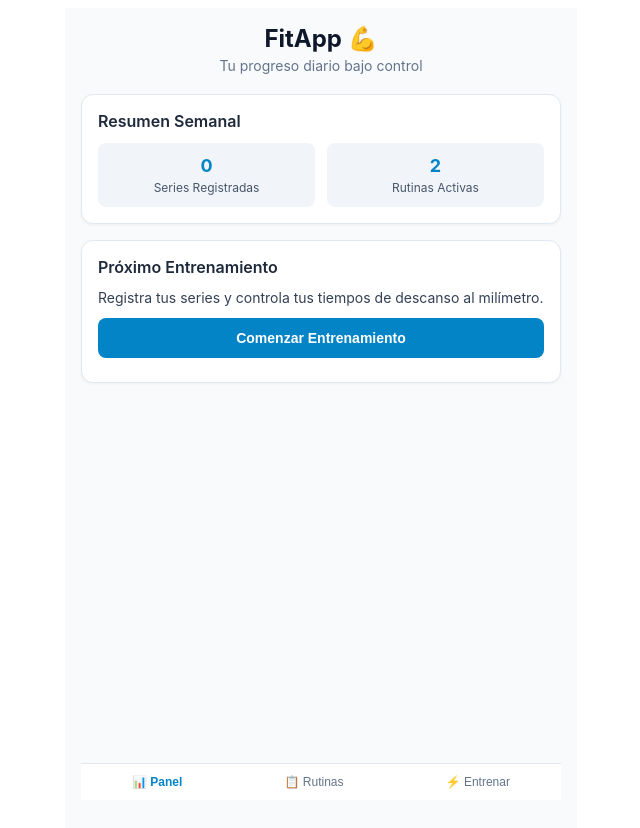
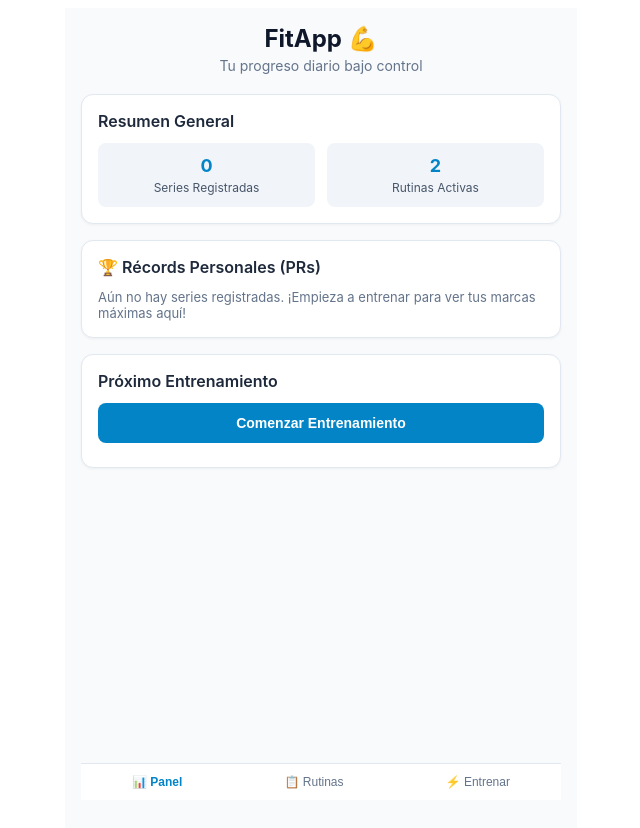
Before and after one commit to Natxmad-boop/fitapp, a React (Vite) app: page / in a window 1280 px wide. Shown: the top 828 px of the page, without its empty margins (319-959 px from the left). Built offline with nearby package versions, Linux system fonts and the light colour scheme.

Commit message:
Update App.tsx

```diff
--- a/src/App.tsx
+++ b/src/App.tsx
@@ -141,6 +141,13 @@ const styles = {
   },
 };
 
+interface SetItem {
+  name: string;
+  weight: number;
+  reps: number;
+  date: string;
+}
+
 export default function App() {
   const [activeTab, setActiveTab] = useState<'dashboard' | 'routines' | 'tracker'>('dashboard');
 
@@ -152,7 +159,7 @@ export default function App() {
     ];
   });
 
-  const [history, setHistory] = useState(() => {
+  const [history, setHistory] = useState<SetItem[]>(() => {
     const saved = localStorage.getItem('fitapp_history');
     return saved ? JSON.parse(saved) : [];
   });
@@ -162,7 +169,7 @@ export default function App() {
   const [weight, setWeight] = useState('');
   const [reps, setReps] = useState('');
 
-  // Estados del temporizador de descanso
+  // Temporizador
   const [timeLeft, setTimeLeft] = useState(0);
   const [isTimerRunning, setIsTimerRunning] = useState(false);
 
@@ -174,7 +181,6 @@ export default function App() {
     localStorage.setItem('fitapp_history', JSON.stringify(history));
   }, [history]);
 
-  // Lógica del temporizador
   useEffect(() => {
     let interval: any = null;
     if (isTimerRunning && timeLeft > 0) {
@@ -200,11 +206,21 @@ export default function App() {
   };
 
   const handleAddSet = () => {
-    if (!weight || !reps) return;
-    setHistory([{ name: exerciseName, weight, reps, date: new Date().toLocaleDateString() }, ...history]);
+    const parsedWeight = parseFloat(weight);
+    const parsedReps = parseInt(reps, 10);
+    if (isNaN(parsedWeight) || isNaN(parsedReps)) return;
+
+    const newSet: SetItem = {
+      name: exerciseName.trim() || 'Ejercicio',
+      weight: parsedWeight,
+      reps: parsedReps,
+      date: new Date().toLocaleDateString(),
+    };
+
+    setHistory([newSet, ...history]);
     setWeight('');
     setReps('');
-    startTimer(90); // Arranca automáticamente un descanso de 90 segundos al guardar serie
+    startTimer(90);
   };
 
   const clearHistory = () => {
@@ -213,6 +229,14 @@ export default function App() {
     }
   };
 
+  // Calcular el peso máximo (PR) por ejercicio de forma automática
+  const personalRecords = history.reduce((acc: { [key: string]: number }, item) => {
+    if (!acc[item.name] || item.weight > acc[item.name]) {
+      acc[item.name] = item.weight;
+    }
+    return acc;
+  }, {});
+
   return (
     <div style={styles.container}>
       <header style={styles.header}>
@@ -220,11 +244,11 @@ export default function App() {
         <p style={styles.subtitle}>Tu progreso diario bajo control</p>
       </header>
 
-      {/* VISTA 1: DASHBOARD */}
+      {/* VISTA 1: DASHBOARD Y PRs */}
       {activeTab === 'dashboard' && (
         <div>
           <div style={styles.card}>
-            <h2 style={styles.cardTitle}>Resumen Semanal</h2>
+            <h2 style={styles.cardTitle}>Resumen General</h2>
             <div style={styles.grid}>
               <div style={styles.statBox}>
                 <p style={styles.statValue}>{history.length}</p>
@@ -238,10 +262,23 @@ export default function App() {
           </div>
 
           <div style={styles.card}>
+            <h2 style={styles.cardTitle}>🏆 Récords Personales (PRs)</h2>
+            {Object.keys(personalRecords).length === 0 ? (
+              <p style={{ fontSize: '13px', color: '#64748b', margin: 0 }}>
+                Aún no hay series registradas. ¡Empieza a entrenar para ver tus marcas máximas aquí!
+              </p>
+            ) : (
+              Object.entries(personalRecords).map(([ex, maxWeight]) => (
+                <div key={ex} style={styles.listItem}>
+                  <strong style={{ color: '#1e293b' }}>{ex}</strong>
+                  <span style={{ color: '#0284c7', fontWeight: '700' }}>{maxWeight} kg máx</span>
+                </div>
+              ))
+            )}
+          </div>
+
+          <div style={styles.card}>
             <h2 style={styles.cardTitle}>Próximo Entrenamiento</h2>
-            <p style={{ fontSize: '14px', color: '#334155', margin: '0 0 12px 0' }}>
-              Registra tus series y controla tus tiempos de descanso al milímetro.
-            </p>
             <button style={styles.button} onClick={() => setActiveTab('tracker')}>
               Comenzar Entrenamiento
             </button>
@@ -285,7 +322,6 @@ export default function App() {
       {/* VISTA 3: TRACKER DE EJERCICIOS Y TEMPORIZADOR */}
       {activeTab === 'tracker' && (
         <div>
-          {/* Tarjeta de Temporizador */}
           <div style={{ ...styles.card, backgroundColor: timeLeft > 0 ? '#eff6ff' : '#ffffff', borderColor: timeLeft > 0 ? '#bfdbfe' : '#e2e8f0' }}>
             <h2 style={styles.cardTitle}>⏱️ Descanso entre Series</h2>
             <div style={{ textAlign: 'center', marginBottom: '12px' }}>
@@ -337,7 +373,7 @@ export default function App() {
                 <h2 style={{ ...styles.cardTitle, margin: 0 }}>Historial de Series</h2>
                 <button style={styles.dangerButton} onClick={clearHistory}>Limpiar</button>
               </div>
-              {history.map((item: { name: string; weight: string; reps: string; date: string }, index: number) => (
+              {history.map((item: SetItem, index: number) => (
                 <div key={index} style={styles.listItem}>
                   <div>
                     <strong style={{ color: '#1e293b', display: 'block' }}>{item.name}</strong>
```
